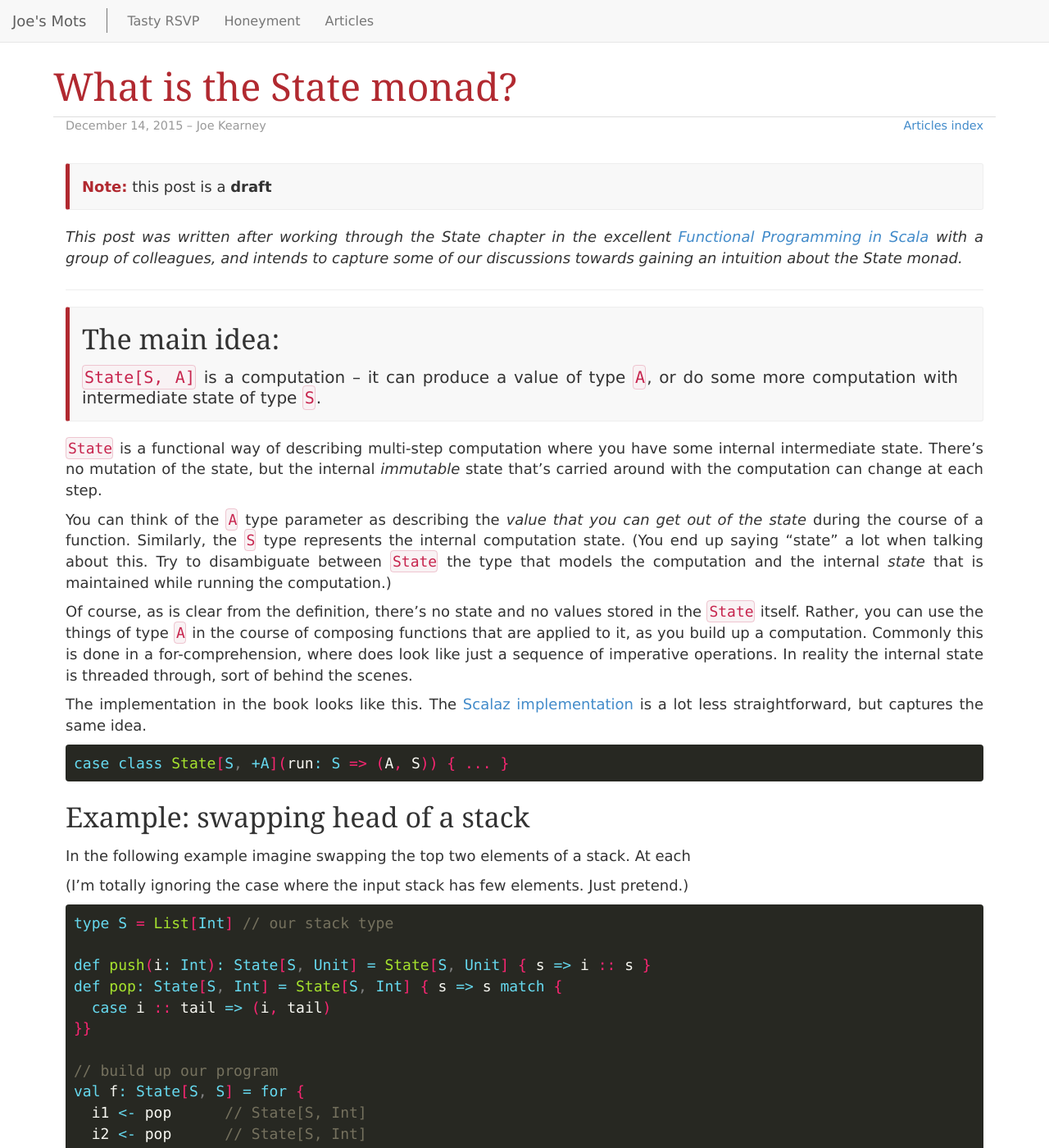
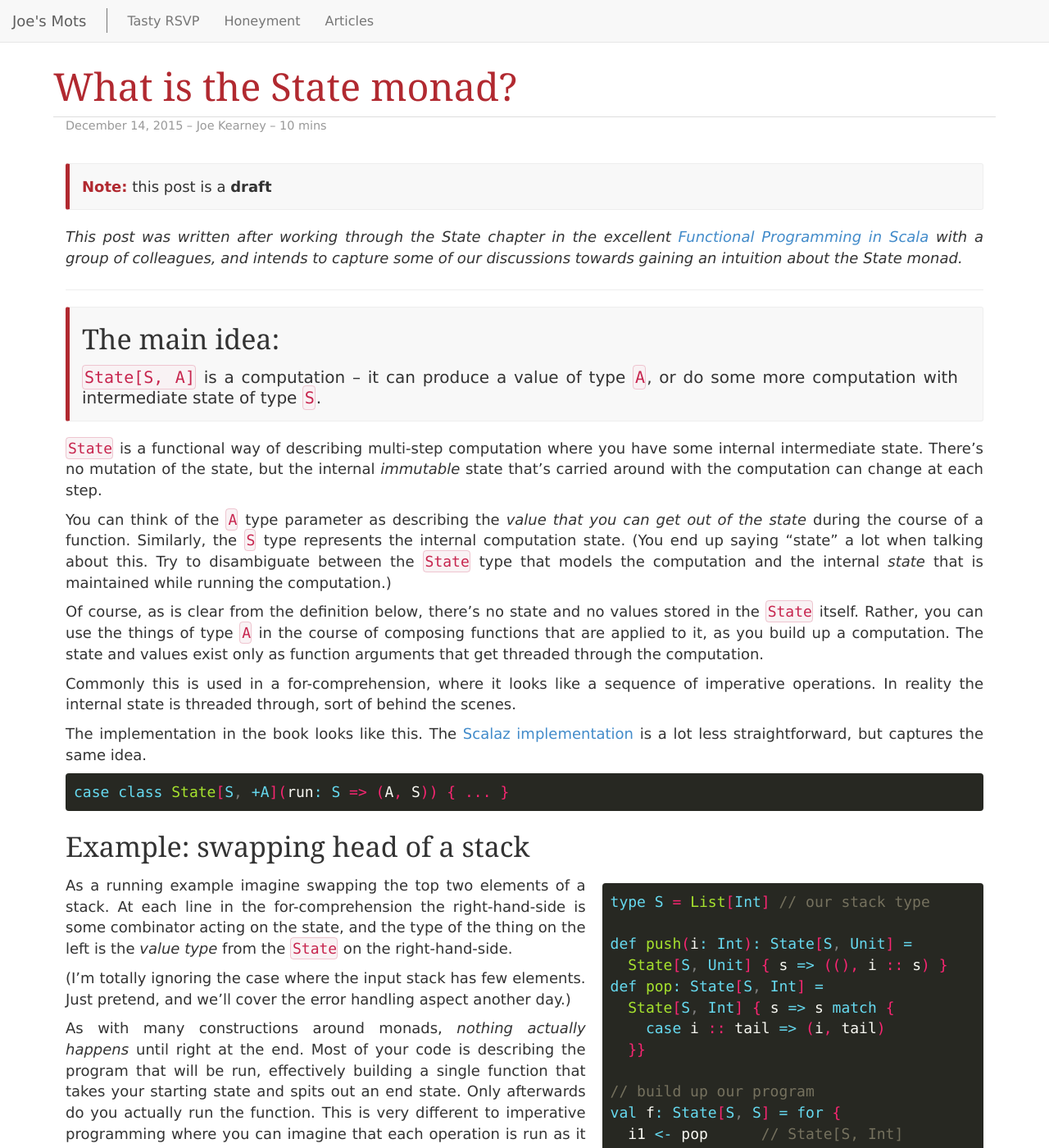
Before and after one commit to joekearney/joekearney.github.io, a Jekyll site: the page built from _posts/software/2015-12-14-learning-about-state-monad.md, in a window 1280 px wide and 1400 px high. Shown: the whole window at 82% size. Built offline with Jekyll 4.4.1, drawn with Linux system fonts in a browser that asks for light colours; some web fonts are replaced; some of the changed text lies outside the part shown.

Commit message:
state post, reading time, edit to sequence post

```diff
--- a/_includes/post-byline.html
+++ b/_includes/post-byline.html
@@ -5,9 +5,9 @@
       {% if include.author %}{% assign authorArray = include.author | join: "|" | split: "|" %}
         &ndash; {{ authorArray | array_to_sentence_string }}
       {% endif %}
+      &ndash; {% include time-to-read.html %}
     </div>
     <div class="col-xs-4 article-index-link">
-      {% include auto-tag-index-link.html %}
     </div>
   </div>
   {% if include.source %}
--- /dev/null
+++ b/_includes/time-to-read.html
@@ -0,0 +1,8 @@
+<span class="reading-time" title="Estimated read time">
+  {% assign words = content | number_of_words %}
+  {% if words < 270 %}
+    1 min
+  {% else %}
+    {{ words | plus:90 | divided_by:180 }} mins
+  {% endif %}
+</span>
--- a/_posts/software/2015-12-14-learning-about-state-monad.md
+++ b/_posts/software/2015-12-14-learning-about-state-monad.md
@@ -28,9 +28,11 @@ _This post was written after working through the State chapter in the excellent
 
 `State` is a functional way of describing multi-step computation where you have some internal intermediate state. There's no mutation of the state, but the internal _immutable_ state that's carried around with the computation can change at each step.
 
-You can think of the `A` type parameter as describing the _value that you can get out of the state_ during the course of a function. Similarly, the `S` type represents the internal computation state. (You end up saying "state" a lot when talking about this. Try to disambiguate between `State` the type that models the computation and the internal _state_ that is maintained while running the computation.)
+You can think of the `A` type parameter as describing the _value that you can get out of the state_ during the course of a function. Similarly, the `S` type represents the internal computation state. (You end up saying "state" a lot when talking about this. Try to disambiguate between the `State` type that models the computation and the internal _state_ that is maintained while running the computation.)
 
-Of course, as is clear from the definition, there's no state and no values stored in the `State` itself. Rather, you can use the things of type `A` in the course of composing functions that are applied to it, as you build up a computation. Commonly this is done in a for-comprehension, where does look like just a sequence of imperative operations. In reality the internal state is threaded through, sort of behind the scenes.
+Of course, as is clear from the definition below, there's no state and no values stored in the `State` itself. Rather, you can use the things of type `A` in the course of composing functions that are applied to it, as you build up a computation. The state and values exist only as function arguments that get threaded through the computation.
+
+Commonly this is used in a for-comprehension, where it looks like a sequence of imperative operations. In reality the internal state is threaded through, sort of behind the scenes.
 
 The implementation in the book looks like this. The [Scalaz implementation](https://oss.sonatype.org/service/local/repositories/releases/archive/org/scalaz/scalaz_2.11/7.2.0/scalaz_2.11-7.2.0-javadoc.jar/!/index.html#scalaz.package@State[S,A]=scalaz.package.StateT[scalaz.Id.Id,S,A]) is a lot less straightforward, but captures the same idea.
 
@@ -38,51 +40,96 @@ The implementation in the book looks like this. The [Scalaz implementation](http
 
 ## Example: swapping head of a stack
 
-In the following example imagine swapping the top two elements of a stack. At each
-
-(I'm totally ignoring the case where the input stack has few elements. Just pretend.)
-
+{::options parse_block_html="true" /}
+<div class="inline-image-right">
 {% highlight scala %}
 type S = List[Int] // our stack type
 
-def push(i: Int): State[S, Unit] = State[S, Unit] { s => i :: s }
-def pop: State[S, Int] = State[S, Int] { s => s match {
-  case i :: tail => (i, tail)
-}}
+def push(i: Int): State[S, Unit] =
+  State[S, Unit] { s => ((), i :: s) }
+def pop: State[S, Int] =
+  State[S, Int] { s => s match {
+    case i :: tail => (i, tail)
+  }}
 
 // build up our program
 val f: State[S, S] = for {
   i1 <- pop      // State[S, Int]
   i2 <- pop      // State[S, Int]
-  _  <- push i1  // State[S, Unit]
-  _  <- push i2  // State[S, Unit]
+  _  <- push(i1) // State[S, Unit]
+  _  <- push(i2) // State[S, Unit]
   s  <- get      // State[S, S]
 } yield s
 
 // then run it
-val result: S = f.run(Stack.empty)._1
+val result: S = f.run(List.empty[Int])._1
 {% endhighlight %}
+</div>
+{::options parse_block_html="false" /}
+
+As a running example imagine swapping the top two elements of a stack. At each line in the for-comprehension the right-hand-side is some combinator acting on the state, and the type of the thing on the left is the _value type_ from the `State` on the right-hand-side.
+
+(I'm totally ignoring the case where the input stack has few elements. Just pretend, and we'll cover the error handling aspect another day.)
 
 As with many constructions around monads, _nothing actually happens_ until right at the end. Most of your code is describing the program that will be run, effectively building a single function that takes your starting state and spits out an end state. Only afterwards do you actually run the function. This is very different to imperative programming where you can imagine that each operation is run as it is encountered.
 
+If you want to visualise exactly what's happening, then do so through the `run` functions that are called. The `pop` functions look like `h :: t => (h, t)`, where the input stack is decomposed into head (new value) and tail (new state). After the second invocation of this the "value" is the second item on the input stack.
+
+These two values are used later by the `push` commands, which act as if they have side-effects and so "return" `Unit`. They don't have side-effects in any traditional sense (everything is immutable, right?), and they return a value only in the for-comprehension pull-a-value-out-of-the-right sense. This value is available later as an argument.
+
+Finally, `get` turns the internal state into the value of the computation, so that it can be accessed after running the for-comprehension.
+
+<div class="clearfix"></div>
+
+{% capture for_comprehensions_and_monad %}
 ## Sidebar: for-comprehensions and `M[_]`
 
-Let's step back and look at what's required for a type to be used in a for-comprehension. We need only `map` and `flatMap`, whose types are defined like this:
-
+{::options parse_block_html="true" /}
+<div class="inline-image-left">
 {% highlight scala %}
 trait M[A] {
   def     map(f: A => B): M[B]
   def flatMap(f: A => M[B]): M[B]
 }
 {% endhighlight %}
+</div>
+{::options parse_block_html="false" /}
 
-The type `M` here can be anything that has one type parameter, or anything that you can make _look like it has_ one type parameter -- it's more about finding a type with the right number of _holes_. In particular, if you have more, you can just fix the other type parameters. In maths-speak this is like taking a projection onto only one dimension; in pseudocode it's like saying, for example `type M[_] = State[S, _]`. (See [this post about `sequence`](/posts/sequence-all-the-things/) for an example introducing type lambdas, the actual Scala notation for this.)
+Let's step back and look at what's required for a type to be used in a for-comprehension. We need only `map` and `flatMap`, whose types are defined as shown.
+
+The type `M` here can be anything that has one type parameter, or anything that you can make _look like it has_ one type parameter -- it's more about finding a type with the right number of _holes_. In particular, if you have more, you can just fix the other type parameters. In pseudocode it's like saying, for example `type M[_] = State[S, _]`.
+
+At each step, `map` and `flatMap` can change this one type parameter as functions are applied, but the outer type (`State`, for us) and the fixed types (`S`) cannot change. You can't write a for-comprehension over `State` and `Option`, for example, at least not without getting into monad transformers.
+
+(See [this post about `sequence`](/posts/sequence-all-the-things/) for an example introducing type lambdas, the actual Scala notation for this.)
+{% endcapture %}
+{% include sidebar.html content=for_comprehensions_and_monad %}
 
 ### "What is passed to `get`, if we're ignoring the previous output?"
 
-Back to the stack example. Aren't we discarding the output of the `get`? No -- don't think about it too _imperatively_; the for-comprehension all boils down to maps and flatMaps, and while it's harder to visualise these it's important to understand how the computation state is threaded through the sequence of functions.
+{::options parse_block_html="true" /}
+<div class="inline-image-right">
+{% highlight scala %}
+val f1 = for {
+  _ <- push(1)
+  s <- get
+} yield s
 
-{% include todo.html note='give example of de-sugared for-comprehension' %}
+val f2: State[S, S] = State { s1 =>
+  val (a, s2) = push(1).run(s1)
+  get.run(s2)
+}
+{% endhighlight %}
+</div>
+{::options parse_block_html="false" /}
+
+Back to the stack example. Aren't we discarding the output of the `get`? No -- don't think about it too imperatively. The for-comprehension all boils down to maps and flatMaps, and while it's easier to visualise the sequence of events in the for-comprehension, it's important to understand how the computation state is threaded through the sequence of function compositions.
+
+If you de-sugar the for-comprehension and inline `flatMap` you get the `f2` function here. This makes it explicit how the state is threaded through. The only parts of this you write yourself in the for-comprehension are the `push` and `get` calls and (sort of) the reference to `s2`.
+
+It looks a lot less like magic when written out this way.
+
+<div class="clearfix"></div>
 
 ## The stateless operations on `State`
 
@@ -102,16 +149,21 @@ object State {
 
 ***
 
+For completeness, here are the implementations of map and flatMap for `State`.
+
 {% highlight scala %}
 case class State[S, +A](run: S => (A, S)) {
-  def map[B](f: A => B): State[S, B] = State { s1 => {
-    val (a, s2) = run(s1)
-    (f(a), s2)
-  }}
-  def flatMap[B](f: A => State[S, B]): State[S, B] = State { s1 => {
-    val (a, s2) = run(s1)
-    // f(a) on its own satisfies the type but loses the state s2
-    f(a).run(s2)
-  }}
+  def map[B](f: A => B): State[S, B] =
+    State { s1 => {
+      val (a, s2) = run(s1)
+      (f(a), s2)
+    }}
+  def flatMap[B](f: A => State[S, B]): State[S, B] =
+    State { s1 => {
+      val (a, s2) = run(s1)
+      // f(a) on its own satisfies the type
+      // but loses the state s2
+      f(a).run(s2)
+    }}
 }
 {% endhighlight %}
--- a/css/main.css
+++ b/css/main.css
@@ -354,6 +354,7 @@ pre {
   white-space: pre;
   word-wrap: normal;
   word-break: normal;
+  margin: 10px 0 10px 0;
 }
 .inlined {
   display: inline;
```
Also changed, not shown: _posts/software/2015-12-03-sequence-all-the-things.md (+1 -1 lines).
